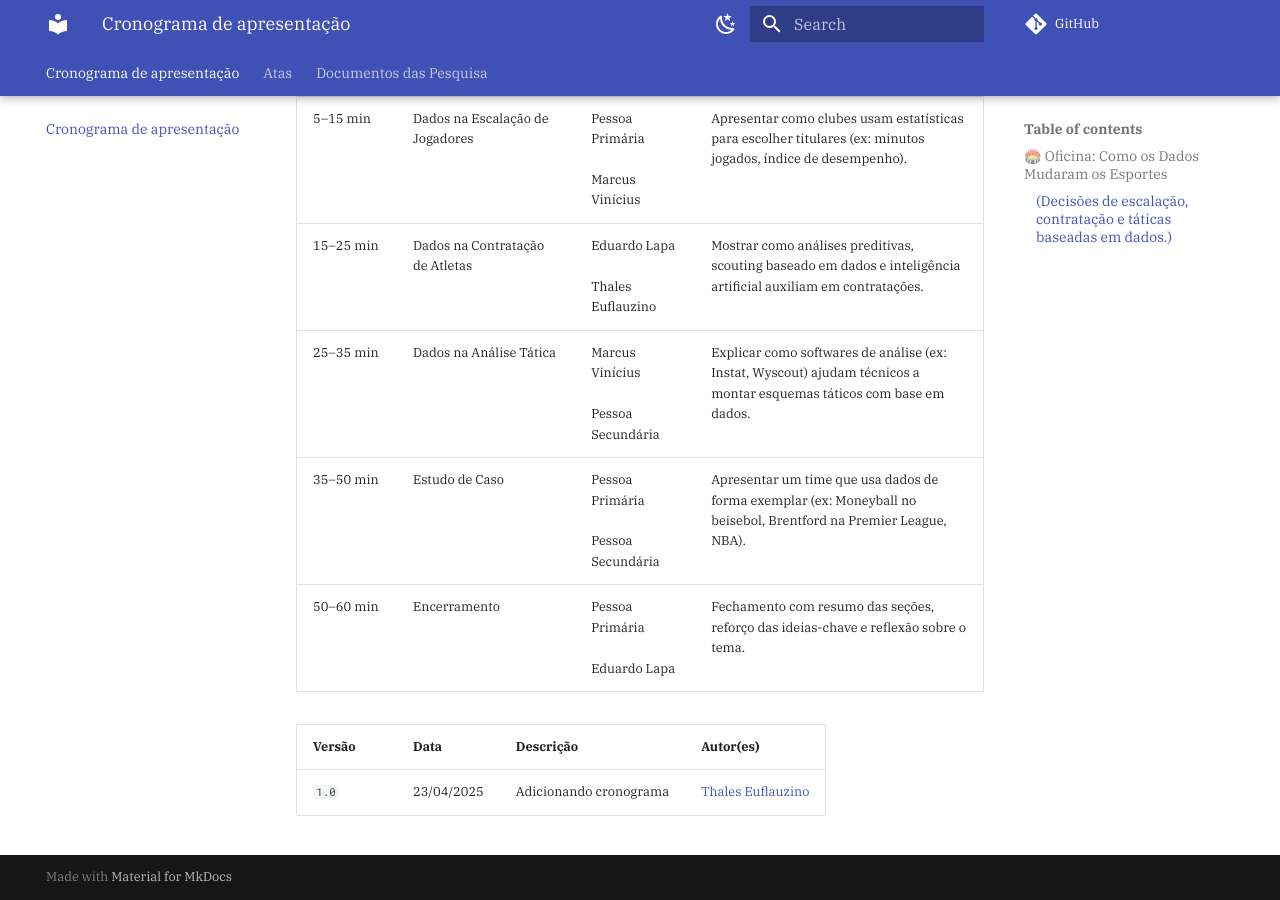
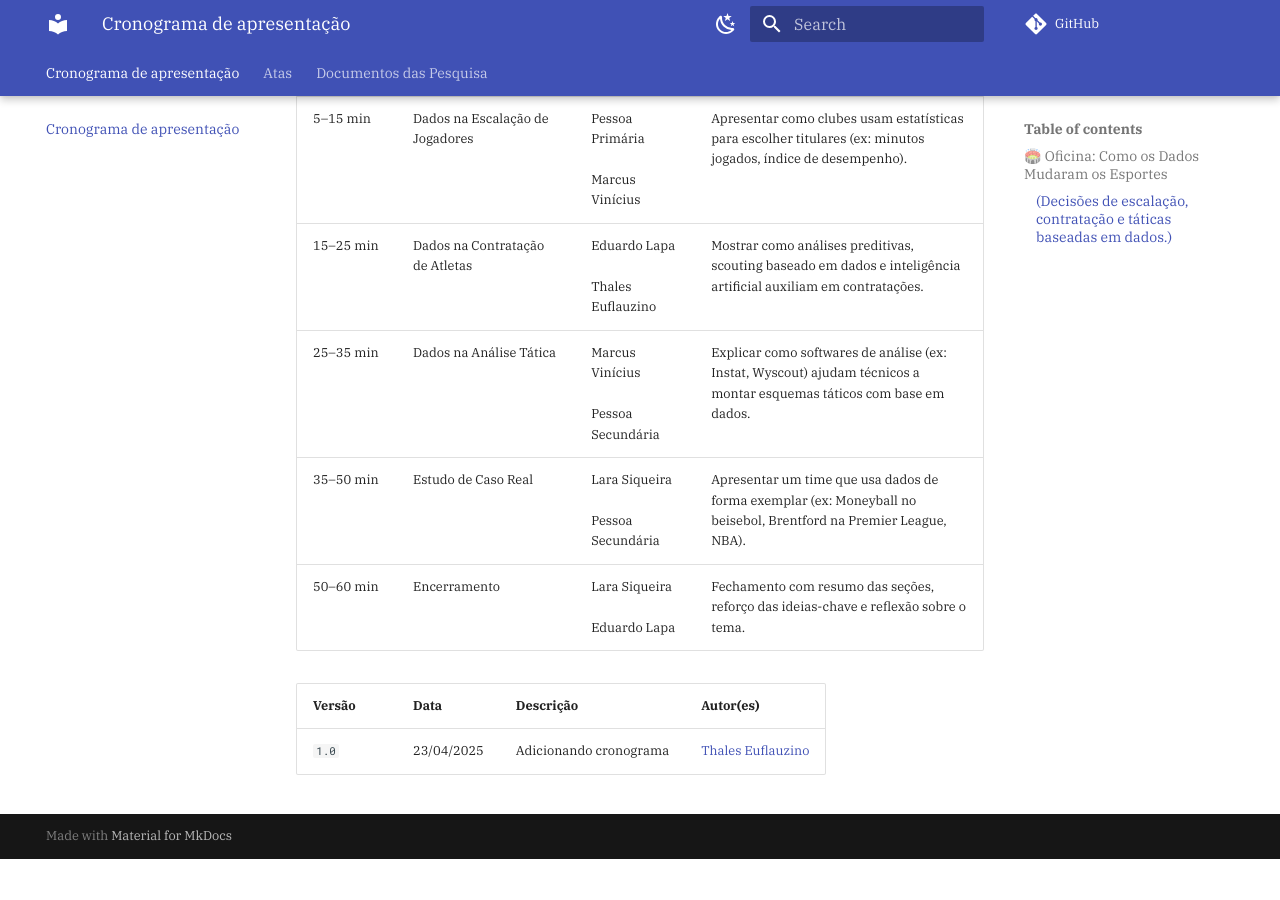
Before and after one commit to th-org/LAMFO, an MkDocs documentation site: the page built from docs/index.md, in a window 1280 px wide and 900 px high, scrolled down 561 px. Built offline with MkDocs 1.6.1 and Material for MkDocs 9.7.7, drawn with Linux system fonts in a browser that asks for light colours; comment, search, counter and statistics services are not loaded; after the commit the page ends 1420 px from its top, so only the background shows below that.

Commit message:
docs: adicionando atividades da lara

```diff
--- a/docs/index.md
+++ b/docs/index.md
@@ -15,8 +15,8 @@ Tempo | Atividade | Responsável | Descrição |
 5–15 min | Dados na Escalação de Jogadores | Pessoa Primária<br><br>Marcus Vinícius  | Apresentar como clubes usam estatísticas para escolher titulares (ex: minutos jogados, índice de desempenho).|
 15–25 min | Dados na Contratação de Atletas | Eduardo Lapa<br><br> Thales Euflauzino  | Mostrar como análises preditivas, scouting baseado em dados e inteligência artificial auxiliam em contratações.|
 25–35 min | Dados na Análise Tática | Marcus Vinícius <br><br> Pessoa Secundária   | Explicar como softwares de análise (ex: Instat, Wyscout) ajudam técnicos a montar esquemas táticos com base em dados.|
-35–50 min | Estudo de Caso | Pessoa Primária<br><br>Pessoa Secundária | Apresentar um time que usa dados de forma exemplar (ex: Moneyball no beisebol, Brentford na Premier League, NBA).|
-50–60 min | Encerramento  | Pessoa Primária<br><br>Eduardo Lapa  | Fechamento com resumo das seções, reforço das ideias-chave e reflexão sobre o tema.|
+35–50 min | Estudo de Caso Real | Lara Siqueira<br><br>Pessoa Secundária | Apresentar um time que usa dados de forma exemplar (ex: Moneyball no beisebol, Brentford na Premier League, NBA).|
+50–60 min | Encerramento  | Lara Siqueira<br><br>Eduardo Lapa  | Fechamento com resumo das seções, reforço das ideias-chave e reflexão sobre o tema.|
 
 | Versão | Data | Descrição | Autor(es) |
 | ------ | ---- | --------- | --------- |
```
